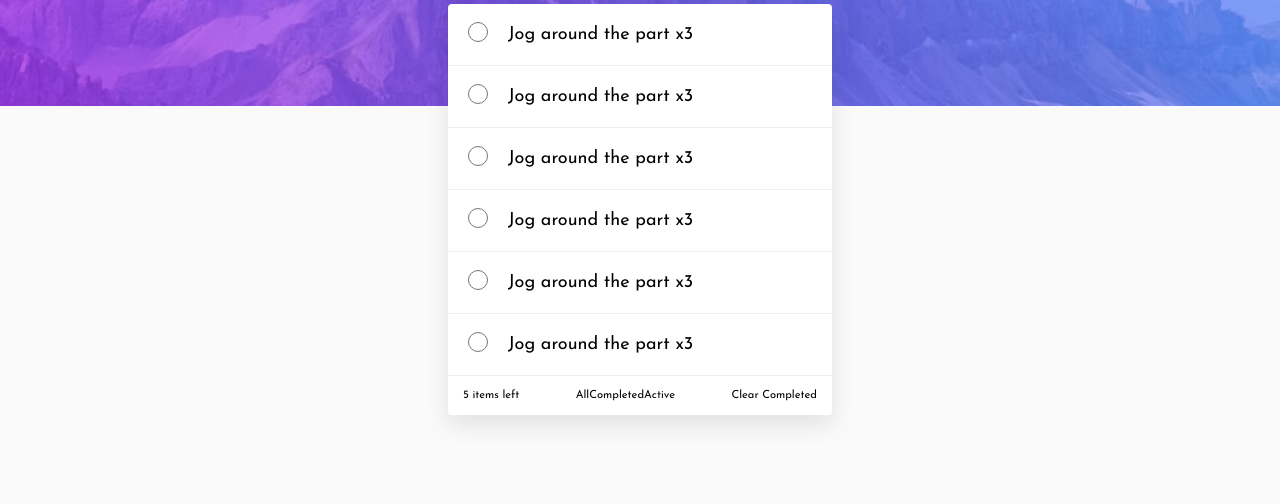
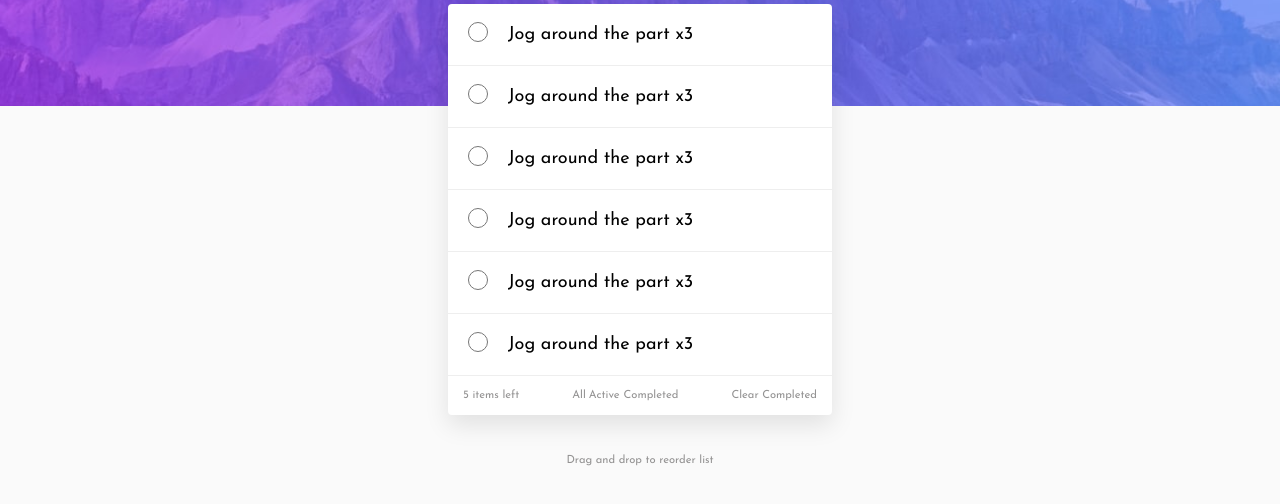
Before and after one commit to Khaybee/todo_list, a plain HTML site: page todo.html in a window 1280 px wide. Shown: the part 198-702 px from the top of the page. Drawn offline with Linux system fonts and the light colour scheme.

Commit message:
updated code

```diff
--- a/styles.css
+++ b/styles.css
@@ -93,18 +93,25 @@ h1{
     font-size: 0.7rem;
     justify-content: space-between;
     padding: 14px 15px;
+    color: #939292;
 }
 
-.centered_menu {
-    text-align: center;
-}
 
 .inner-menu {
+
     display: flex;
-    /* justify-content: space-between; */
+    justify-content: space-between;
 }
 
 .bottom_menu div:nth-of-type(2) {
     /* flex: 2; */
+    width: 30%;
     /* text-align: center; */
 }
+
+.dragAnddrop {
+    text-align: center;
+    margin-top: 40px;
+    font-size: 0.7rem;
+    color: #939292;
+}
--- a/todo.html
+++ b/todo.html
@@ -64,12 +64,12 @@
                <div class="centered_menu">
                 <div class="inner-menu">
                   <div>All</div>
+                  <div>Active</div>
                   <div>Completed</div>
-                  <div>Active</div>
                 </div>
                </div>
 
-                <div>Clear Completed</div>
+                <div class="clear-completed">Clear Completed</div>
               </div>
 
             </div>
@@ -77,6 +77,7 @@
           </div>
 
         </div>
+        <div class="dragAnddrop">Drag and drop to reorder list</div>
       </div>
 
     </div>
```
